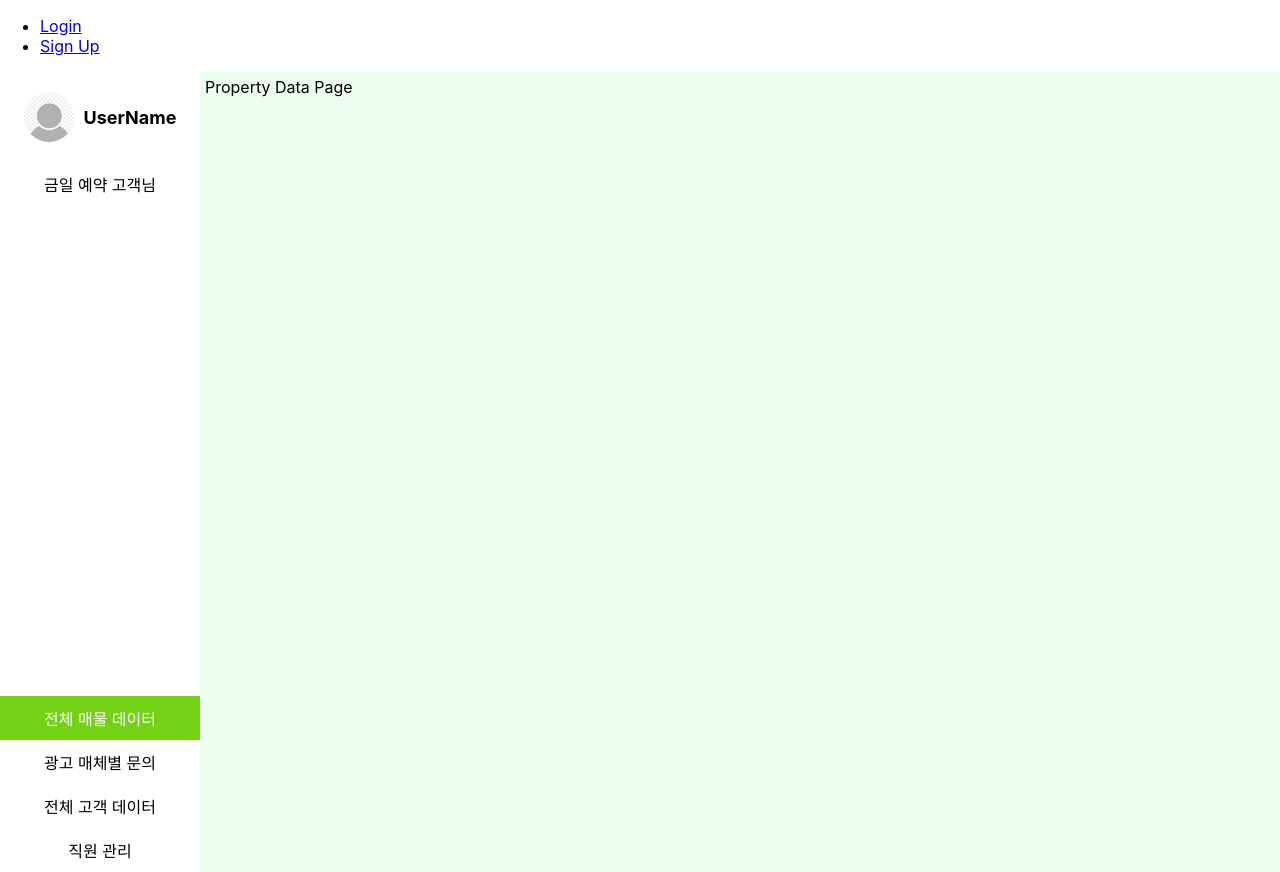
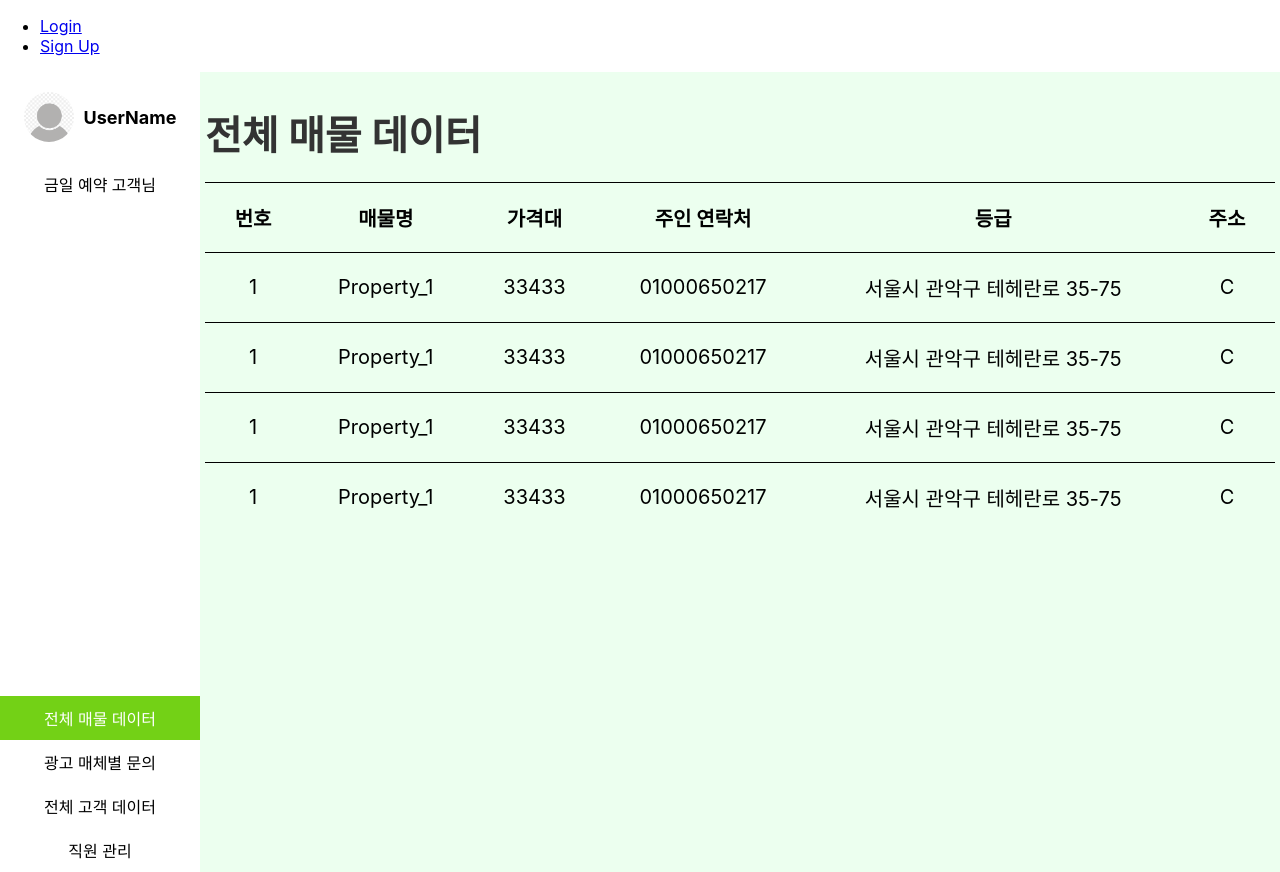
Before and after one commit to 2024-1-Ajou-DB-Team13/db_main, a React (Create React App) app: page /main/property-data in a window 1280 px wide. Built offline with nearby package versions, Linux system fonts and the light colour scheme; no server answers.

Commit message:
Feat: PropertyData

```diff
--- a/src/MainPageComponents/PropertyData.js
+++ b/src/MainPageComponents/PropertyData.js
@@ -1,7 +1,45 @@
 import axios from "axios";
 import React, { useState, useEffect } from 'react';
+import styled from 'styled-components';
+
+const Container = styled.div`
+  padding: 0px;
+`;
+
+const Header = styled.h1`
+  font-size: 40px;
+  color: #333;
+  margin-bottom: 20px;
+`;
+
+const Table = styled.table`
+  width: 100%;
+  border-collapse: collapse;
+  margin: 20px 0;
+`;
+
+const Th = styled.th`
+  border-top: 1px solid #000;
+  padding: 20px;
+  text-align: center;
+  font-size: 20px;
+`;
+
+const Td = styled.td`
+  border-top: 1px solid #000;
+  padding: 20px;
+  text-align: center;
+  font-size: 20px;
+`;
 
 function PropertyData() {
+
+  const property = [
+    {Address: "서울시 관악구 테헤란로 35-75", Grade: "C", LandlordContact:"01000650217", PriceRange: 33433, PropertyID: 1, PropertyName: "Property_1"},
+    {Address: "서울시 관악구 테헤란로 35-75", Grade: "C", LandlordContact:"01000650217", PriceRange: 33433, PropertyID: 1, PropertyName: "Property_1"},
+    {Address: "서울시 관악구 테헤란로 35-75", Grade: "C", LandlordContact:"01000650217", PriceRange: 33433, PropertyID: 1, PropertyName: "Property_1"},
+    {Address: "서울시 관악구 테헤란로 35-75", Grade: "C", LandlordContact:"01000650217", PriceRange: 33433, PropertyID: 1, PropertyName: "Property_1"},
+  ];
 
   const callApi = async()=>{
     try {
@@ -16,7 +54,35 @@ function PropertyData() {
       callApi();
     }, []);
 
-  return <div>Property Data Page</div>;
+  return (
+    <Container>
+      <Header>전체 매물 데이터</Header>
+      <Table>
+        <thead>
+          <tr>
+            <Th>번호</Th>
+            <Th>매물명</Th>
+            <Th>가격대</Th>
+            <Th>주인 연락처</Th>
+            <Th>등급</Th>
+            <Th>주소</Th>
+          </tr>
+        </thead>
+        <tbody>
+          {property.map(property => (
+            <tr key={property.cusID}>
+              <Td>{property.PropertyID}</Td>
+              <Td>{property.PropertyName}</Td>
+              <Td>{property.PriceRange}</Td>
+              <Td>{property.LandlordContact}</Td>
+              <Td>{property.Address}</Td>
+              <Td>{property.Grade}</Td>
+            </tr>
+          ))}
+        </tbody>
+      </Table>
+    </Container>
+  );
 }
 
 export default PropertyData;
```
Also changed, not shown: 1 other file (tests, documents, lock files or other folders).
